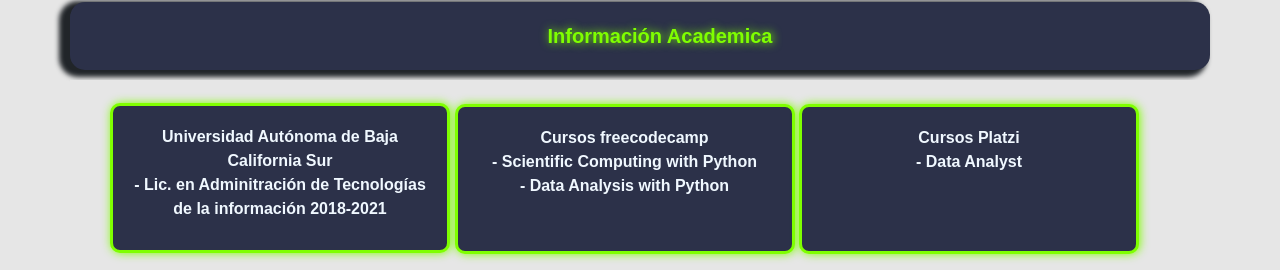
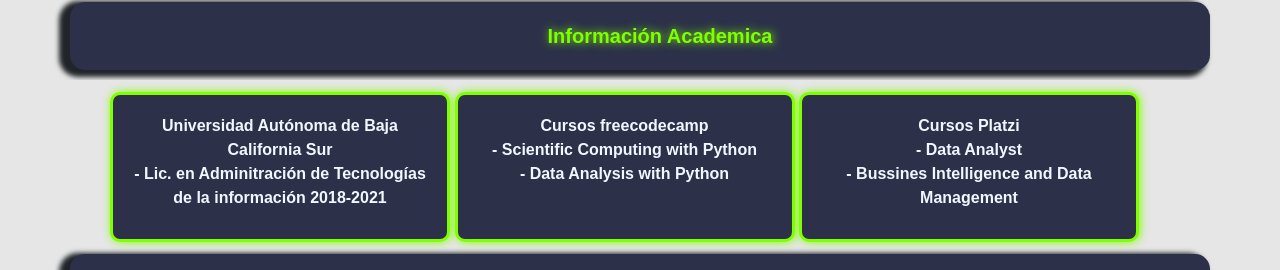
Before and after one commit to joseangel18/Portafolio, a plain HTML site: page Portafolio/index.html in a window 1280 px wide. Shown: the part 495-765 px from the top of the page. Drawn offline with nearby package versions, Linux system fonts and the light colour scheme; files whose address does not match are found by name.

Commit message:
mejor formato a la pagina

```diff
--- a/Portafolio/estilo.css
+++ b/Portafolio/estilo.css
@@ -136,12 +136,12 @@
     background-color:rgb(44, 49, 73);
     display: inline-block;
     position: relative;
-    top: 23px;
     border : 3px solid;
     border-color: chartreuse;
     border-radius: 10px;
     text-align: center;
     box-shadow: chartreuse 1px 0 10px;
+    bottom: -12px;
 }
 
 #uabcs:hover{
@@ -162,6 +162,7 @@
     border-radius: 10px;
     text-align: center;
     box-shadow: chartreuse 1px 0 10px;
+    bottom: 12px;
 }
 
 #freecodecamp:hover{
@@ -177,7 +178,7 @@
     background-color: rgb(44, 49, 73);
     display: inline-block;
     position: relative;
-    bottom: 24px;
+    bottom: -12px;
     border : 3px solid;
     border-color: chartreuse;
     border-radius: 10px;
--- a/Portafolio/index.html
+++ b/Portafolio/index.html
@@ -108,7 +108,8 @@
 
             <p>
                 Cursos Platzi<br>
-                - Data Analyst
+                - Data Analyst<br>
+                - Bussines Intelligence and Data Management
             </p>
 
         </div>
```
